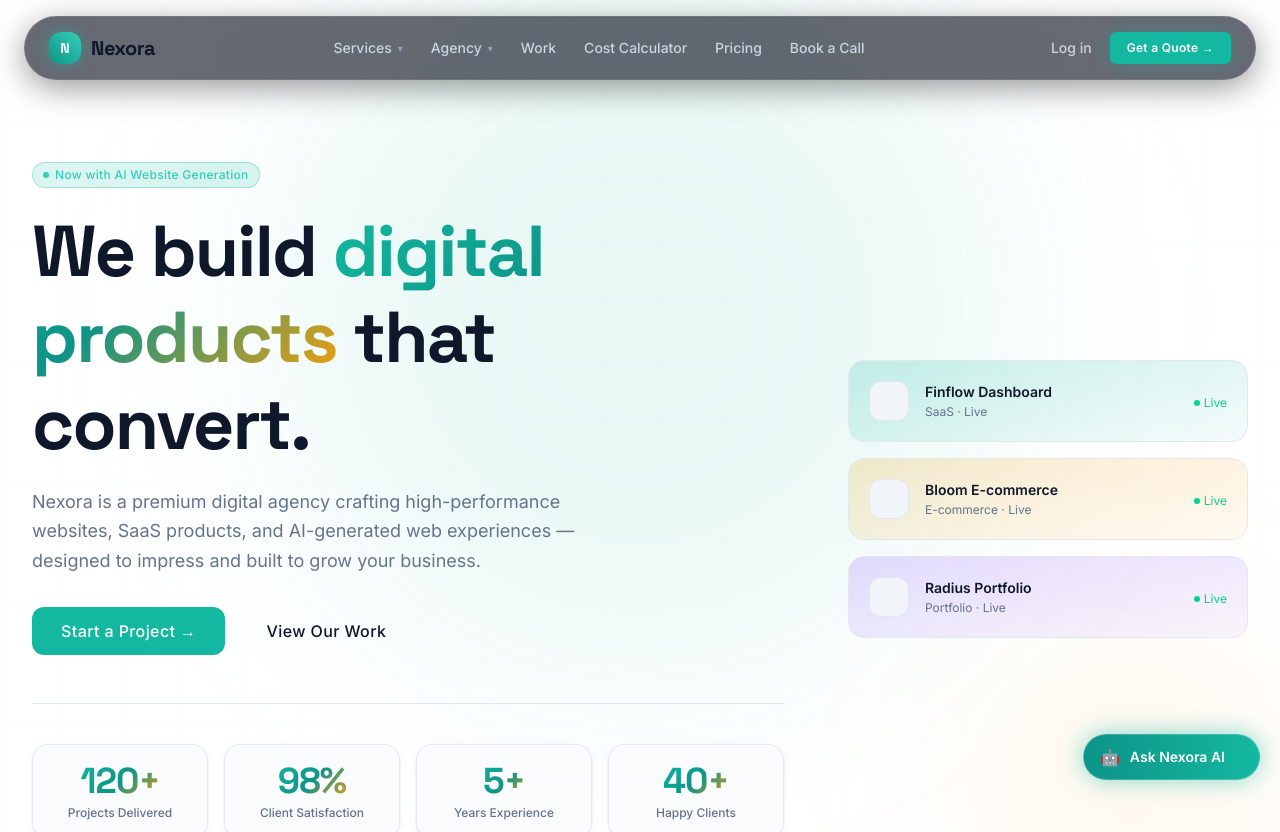
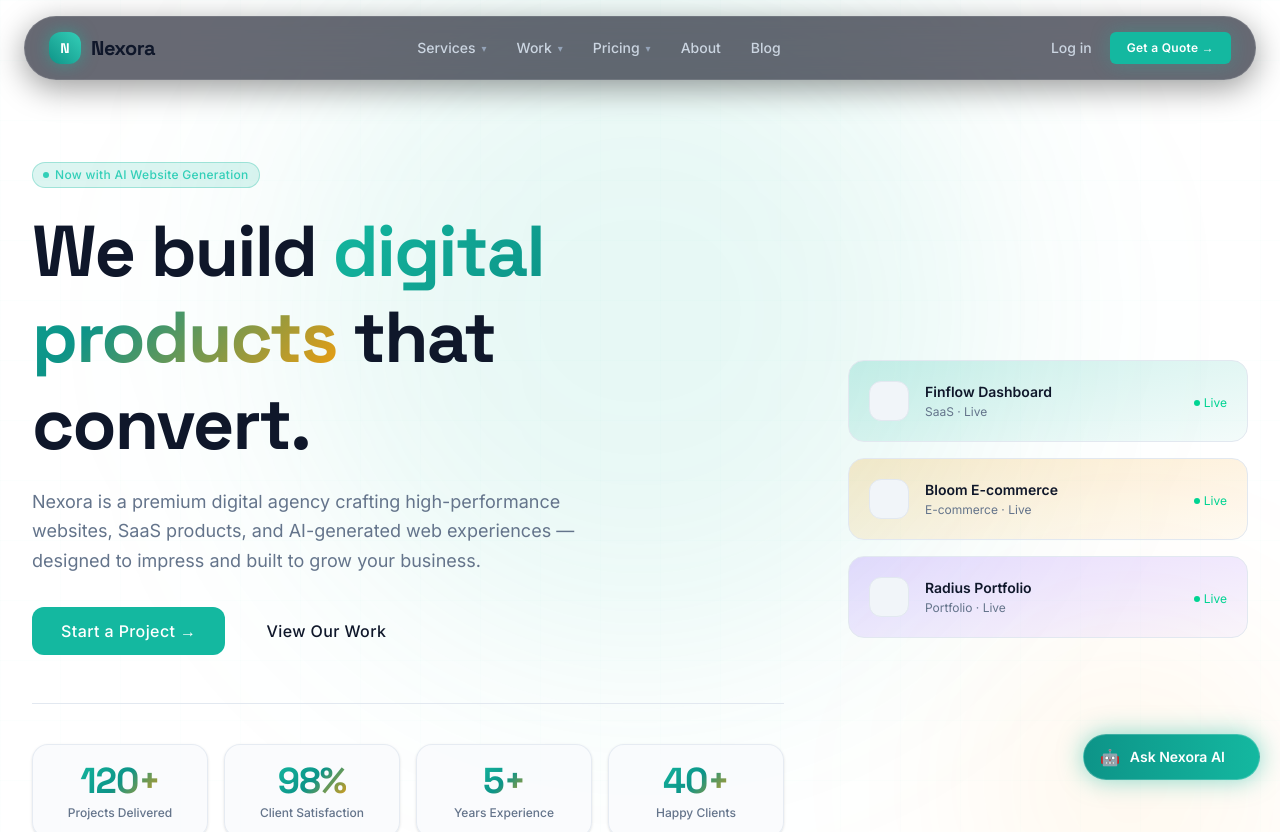
Before and after one commit to msmahfuz3140/online-agency-platform, a Next.js app: page / in a window 1280 px wide. Shown: the top 832 px of the page. Built offline with nearby package versions, Linux system fonts and the light colour scheme.

Commit message:
feat: organize navbar with clean Services, Work, and Pricing mega-dropdowns alongside About and Blog top links

```diff
--- a/components/layout/Navbar.tsx
+++ b/components/layout/Navbar.tsx
@@ -64,39 +64,13 @@ const navItems: NavItem[] = [
     ],
   },
   {
-    label: "Agency",
+    label: "Work",
     children: [
       {
-        label: "Who We Are",
-        href: "/#about",
-        desc: "Our story, vision & engineering philosophy",
-        icon: "👥",
-      },
-      {
-        label: "Engineering Team",
-        href: "/#team",
-        desc: "CST Mymensingh Polytechnic Institute team",
-        icon: "👨‍💻",
-      },
-      {
-        label: "Project Pathways",
-        href: "/#pathways",
-        desc: "DIY AI vs. Hybrid Polish vs. Enterprise",
-        icon: "🛣️",
-        badge: "Guide",
-      },
-      {
-        label: "Nexora Advantage",
-        href: "/#why-choose-us",
-        desc: "Affordable pricing, quality & extended support",
-        icon: "🏆",
-      },
-      {
-        label: "Agency Comparison",
-        href: "/#comparison",
-        desc: "Nexora vs. Traditional vs. DIY Builders",
-        icon: "⚖️",
-        badge: "Compare",
+        label: "Featured Projects",
+        href: "/#portfolio-preview",
+        desc: "Recent websites, SaaS dashboards & client case studies",
+        icon: "💼",
       },
       {
         label: "Measurable Impact",
@@ -105,23 +79,58 @@ const navItems: NavItem[] = [
         icon: "📊",
       },
       {
-        label: "Client Guarantees",
-        href: "/#guarantees",
-        desc: "100% Code Ownership & 14-day warranty",
-        icon: "💎",
+        label: "Client Testimonials",
+        href: "/#testimonials",
+        desc: "Real feedback from founders & businesses worldwide",
+        icon: "💬",
       },
       {
-        label: "Client Testimonials",
-        href: "/#testimonials",
-        desc: "Real feedback from founders & businesses",
-        icon: "💬",
+        label: "Agency Comparison",
+        href: "/#comparison",
+        desc: "Nexora Hybrid vs. Traditional vs. DIY Builders",
+        icon: "⚖️",
+        badge: "Compare",
       },
     ],
   },
-  { label: "Work", href: "/#portfolio-preview" },
-  { label: "Cost Calculator", href: "/#cost-calculator" },
-  { label: "Pricing", href: "/#pricing" },
-  { label: "Book a Call", href: "/#book-call" },
+  {
+    label: "Pricing",
+    children: [
+      {
+        label: "Fixed-Tier Packages",
+        href: "/#pricing",
+        desc: "Transparent packages with clear deliverables",
+        icon: "💳",
+      },
+      {
+        label: "Interactive Cost Calculator",
+        href: "/#cost-calculator",
+        desc: "Instant custom price & timeline estimator",
+        icon: "💰",
+        badge: "Instant",
+      },
+      {
+        label: "Project Pathways",
+        href: "/#pathways",
+        desc: "DIY AI vs. Hybrid Polish vs. Bespoke Enterprise",
+        icon: "🛣️",
+      },
+      {
+        label: "Client Guarantees",
+        href: "/#guarantees",
+        desc: "100% Code Ownership & 14-day free warranty",
+        icon: "💎",
+      },
+    ],
+  },
+  {
+    label: "About",
+    href: "/#about",
+  },
+  {
+    label: "Blog",
+    href: "/blog",
+  },
 ];
 
 export function Navbar() {
@@ -222,7 +231,7 @@ export function Navbar() {
           </Link>
 
           {/* Desktop Navigation Links — visible on md: (768px+) */}
-          <nav className="hidden md:flex items-center gap-0.5 lg:gap-1">
+          <nav className="hidden md:flex items-center gap-1 lg:gap-1.5">
             {navItems.map((item) => {
               const hasChildren = item.children && item.children.length > 0;
               const isDropdownOpen = activeDropdown === item.label;
@@ -261,7 +270,7 @@ export function Navbar() {
                       </motion.span>
                     </button>
 
-                    {/* Mega Dropdown Menu */}
+                    {/* Dropdown Menu Panel */}
                     <AnimatePresence>
                       {isDropdownOpen && (
                         <motion.div
@@ -269,16 +278,15 @@ export function Navbar() {
                           animate={{ opacity: 1, y: 0, scale: 1 }}
                           exit={{ opacity: 0, y: 10, scale: 0.95 }}
                           transition={{ duration: 0.18, ease: "easeOut" }}
-                          className={`absolute top-full left-1/2 -translate-x-1/2 mt-2 p-2.5 rounded-2xl bg-neutral-950/95 backdrop-blur-2xl border border-neutral-800/90 shadow-[0_24px_70px_rgba(0,0,0,0.85)] z-50 overflow-hidden ring-1 ring-white/10 ${
-                            item.label === "Agency" ? "w-[480px] grid grid-cols-2 gap-1" : "w-96 space-y-1"
-                          }`}
+                          className="absolute top-full left-1/2 -translate-x-1/2 mt-2 w-88 p-2 rounded-2xl bg-neutral-950/95 backdrop-blur-2xl border border-neutral-800/90 shadow-[0_24px_70px_rgba(0,0,0,0.85)] z-50 overflow-hidden ring-1 ring-white/10"
                         >
+                          <div className="space-y-1">
                             {item.children?.map((child) => (
                               <Link
                                 key={child.label}
                                 href={child.href}
                                 onClick={() => setActiveDropdown(null)}
-                              className="flex items-start gap-2.5 p-2 rounded-xl hover:bg-neutral-900/90 border border-transparent hover:border-neutral-800 transition-all duration-150 group"
+                                className="flex items-start gap-2.5 p-2.5 rounded-xl hover:bg-neutral-900/90 border border-transparent hover:border-neutral-800 transition-all duration-150 group"
                               >
                                 <span className="h-8 w-8 rounded-lg bg-surface-2 border border-border flex items-center justify-center text-base flex-shrink-0 group-hover:scale-105 group-hover:border-primary-500/40 transition-all">
                                   {child.icon}
@@ -300,6 +308,7 @@ export function Navbar() {
                                 </div>
                               </Link>
                             ))}
+                          </div>
                         </motion.div>
                       )}
                     </AnimatePresence>
@@ -410,7 +419,7 @@ export function Navbar() {
                           className="w-full flex items-center justify-between px-4 py-3 text-sm font-bold text-foreground hover:bg-neutral-800/60 transition-colors"
                         >
                           <span className="flex items-center gap-2">
-                            <span>{item.label === "Services" ? "⚡" : "🏢"}</span>
+                            <span>{item.label === "Services" ? "⚡" : item.label === "Work" ? "💼" : "💳"}</span>
                             <span>{item.label}</span>
                           </span>
                           <motion.span
```
Lines whose indentation alone changed are shown as unchanged.
